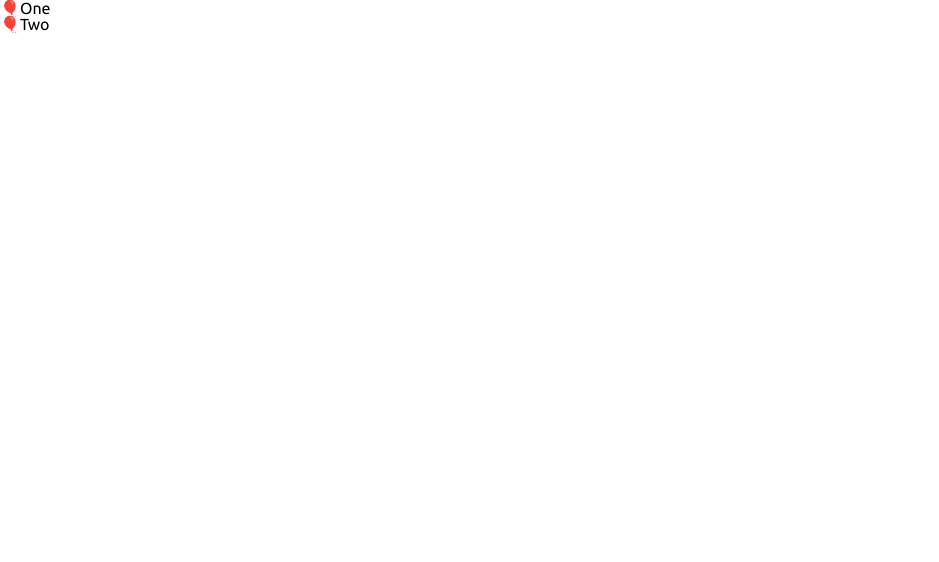
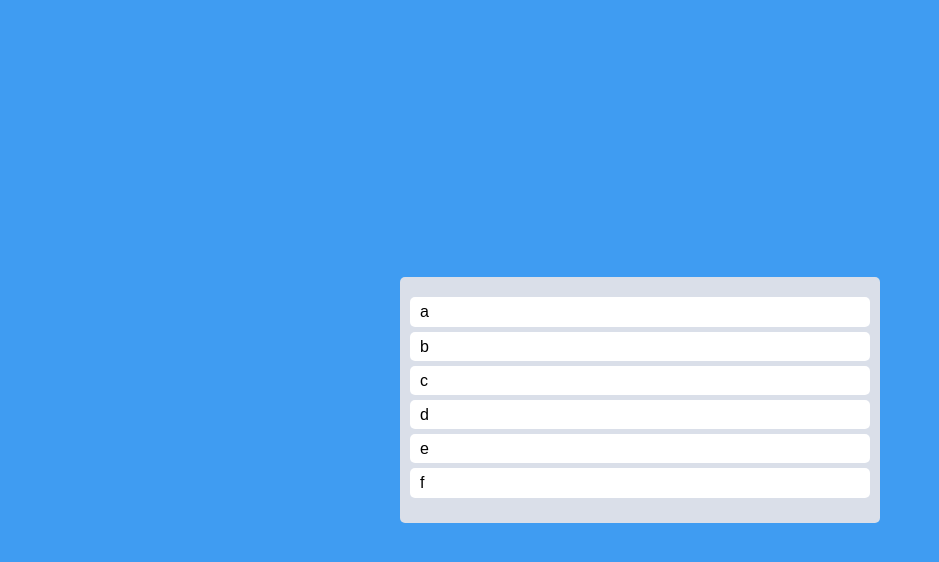
Before and after one commit to dazz6zip/reactJSmaster, a React (Create React App) app in the folder react-masterclass-04/: page / in a window 1280 px wide. Shown: the top 562 px of the page, without its empty margins (0-939 px from the left). Built offline with nearby package versions, Linux system fonts and the light colour scheme; a web font is replaced by a local one.

Commit message:
7.4 Styles and Placeholders

```diff
--- a/react-masterclass-04/src/App.tsx
+++ b/react-masterclass-04/src/App.tsx
@@ -1,36 +1,70 @@
 import { DragDropContext, Droppable, Draggable } from "react-beautiful-dnd";
+import styled from "styled-components";
 
 // https://www.npmjs.com/package/react-beautiful-dnd
+
+const Wrapper = styled.div`
+  display: flex;
+  max-width: 480px;
+  width: 100%;
+  margin: 0 auto;
+  justify-content: center;
+  align-items: center;
+  height: 100vh;
+`;
+
+const Boards = styled.div`
+  display: grid;
+  width: 100%;
+  grid-template-columns: repeat(1, 1fr);
+`;
+
+const Board = styled.div`
+  background-color: ${(props) => props.theme.boardColor};
+  padding-top: 30px;
+  padding: 20px 10px;
+  border-radius: 5px;
+  min-height: 200px;
+`;
+
+const Card = styled.div`
+  background-color: ${(props) => props.theme.cardColor};
+  padding: 5px 10px;
+  border-radius: 5px;
+  margin-bottom: 5px;
+`;
+
+const toDos = ["a", "b", "c", "d", "e", "f"];
 
 function App() {
   const onDragEnd = () => {};
   return (
     <DragDropContext onDragEnd={onDragEnd}>
-      <div>
+      <Wrapper>
+        <Boards>
           {/* Droppable, Draggable 의 children은 function 이어야 함 */}
           <Droppable droppableId="one">
             {(magic) => (
-            <ul ref={magic.innerRef} {...magic.droppableProps}>
-              <Draggable draggableId="first" index={0}>
+              <Board ref={magic.innerRef} {...magic.droppableProps}>
+                {toDos.map((toDo, index) => (
+                  <Draggable draggableId={toDo} index={index} key={index}>
                     {(magic) => (
-                  <li ref={magic.innerRef} {...magic.draggableProps}>
-                    <span {...magic.dragHandleProps}>🎈</span>
-                    One
-                  </li>
+                      <Card
+                        ref={magic.innerRef}
+                        {...magic.dragHandleProps}
+                        {...magic.draggableProps}
+                      >
+                        {toDo}
+                      </Card>
                     )}
                   </Draggable>
-              <Draggable draggableId="second" index={1}>
-                {(magic) => (
-                  <li ref={magic.innerRef} {...magic.draggableProps}>
-                    <span {...magic.dragHandleProps}>🎈</span>
-                    Two
-                  </li>
-                )}
-              </Draggable>
-            </ul>
+                ))}
+                {magic.placeholder}
+              </Board>
             )}
           </Droppable>
-      </div>
+        </Boards>
+      </Wrapper>
     </DragDropContext>
   );
 }
--- a/react-masterclass-04/src/index.tsx
+++ b/react-masterclass-04/src/index.tsx
@@ -1,10 +1,11 @@
 import React from "react";
 import ReactDOM from "react-dom/client";
-import { createGlobalStyle } from "styled-components";
+import { createGlobalStyle, ThemeProvider } from "styled-components";
 import { QueryClient } from "react-query";
 
 import App from "./App";
 import { RecoilRoot } from "recoil";
+import { darkTheme } from "./theme";
 
 const GlobalStyle = createGlobalStyle`
 @import url('https://fonts.googleapis.com/css2?family=Stylish&family=Ubuntu:ital,wght@0,300;0,400;0,500;0,700;1,300;1,400;1,500;1,700&display=swap');
@@ -58,7 +59,10 @@ table {
 }
 body {
   font-family: "Ubuntu", sans-serif;
-
+  font-family: "Ubuntu", sans-serif;
+  background-color:${(props) => props.theme.bgColor};
+  color: black;
+  line-height: 1.2;
 }
 * {
 box-sizing: border-box;
@@ -79,7 +83,9 @@ if (!container) {
 const root = ReactDOM.createRoot(container);
 root.render(
   <RecoilRoot>
-    <GlobalStyle></GlobalStyle>
-    <App />
+    <ThemeProvider theme={darkTheme}>
+      <GlobalStyle></GlobalStyle>
+      <App />
+    </ThemeProvider>
   </RecoilRoot>
 );
--- a/react-masterclass-04/src/styled.d.ts
+++ b/react-masterclass-04/src/styled.d.ts
@@ -3,8 +3,8 @@ import "styled-components";
 // and extent them!
 declare module "styled-components" {
   export interface DefaultTheme {
-    textColor: string;
     bgColor: string;
-    accentColor: string;
+    cardColor: string;
+    boardColor: string;
   }
 }
--- /dev/null
+++ b/react-masterclass-04/src/theme.ts
@@ -0,0 +1,7 @@
+import { DefaultTheme } from "styled-components";
+
+export const darkTheme: DefaultTheme = {
+  bgColor: "#3f9cf2",
+  cardColor: "white",
+  boardColor: "#dadfe9",
+};
```
Lines whose indentation alone changed are shown as unchanged.
